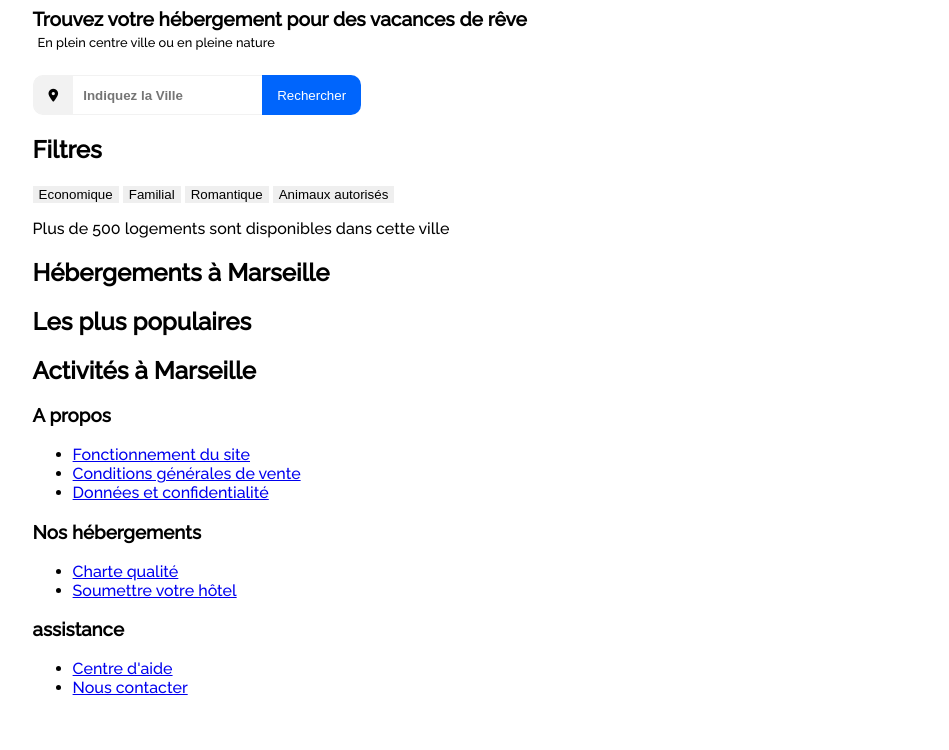
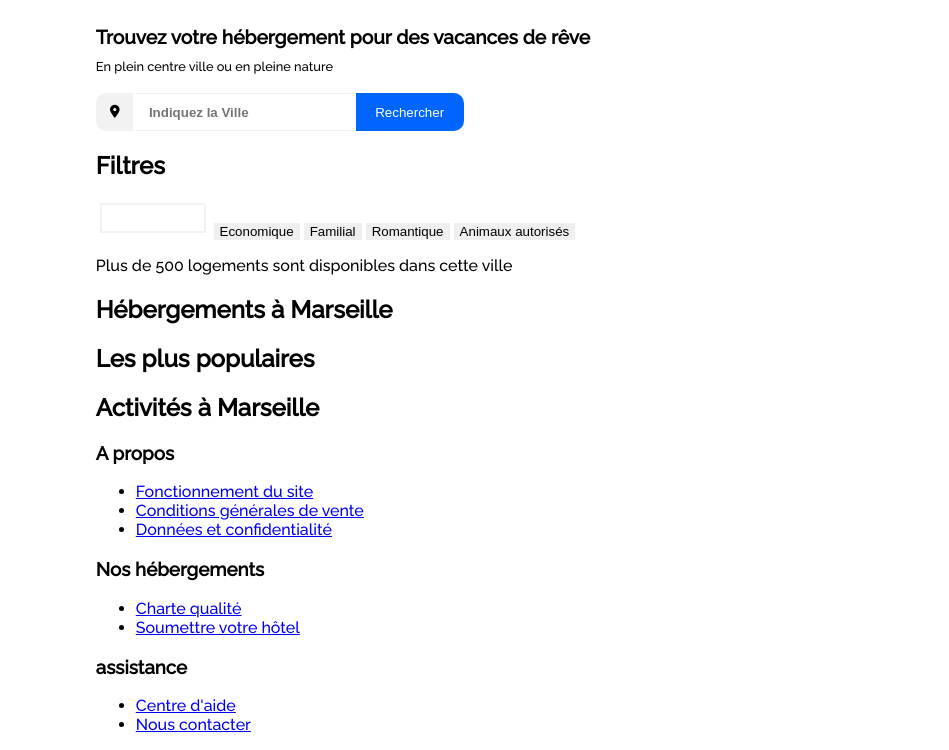
Before and after one commit to JeyDot-dev/JohanJorge_2_31102020, a plain HTML site: page index.html in a window 1280 px wide. Shown: the part 89-839 px from the top of the page, without its empty margins (165-1114 px from the left). Before the commit the page ends 802 px from the top, so only its background shows below. Drawn offline with Linux system fonts and the light colour scheme.

Commit message:
Réparation lien du logo, header refait pour pour supporter le zoom. Addition d'éléments de réponse sur la barre de recherche et bouton.

```diff
--- a/index.html
+++ b/index.html
@@ -13,7 +13,7 @@
         <div id="blocPage">
             <header>
                 <div id="logo">
-                    <a href="main.html"><img src="logo/Reservia.svg" alt="logo Reservia"></a>
+                    <a href="index.html"><img src="logo/Reservia.svg" alt="logo Reservia"></a>
                 </div>
 
                 <nav id="menuPrincipal">
@@ -37,6 +37,7 @@
 
             <div id="filtres">
                 <h2>Filtres</h2>
+                <input class="switch" type="checkbox" />
                 <button>Economique</button>
                 <button>Familial</button>
                 <button>Romantique</button>
--- a/style.css
+++ b/style.css
@@ -1,11 +1,8 @@
 body{
     font-family: "Raleway", sans-serif;
 }
-input, button{
-    border: none;
-}
 #blocPage{
-    width: 70%;
+    width: 60%;
     margin: auto;
 }
 header{
@@ -17,60 +14,107 @@ header{
 #logo{
     margin-top: 20px;
 }
+/* menu de navigation */
+#menuPrincipal{
+    display: flex;
+    justify-content: space-between;
+    align-items: center;
+}
 header nav a{
     text-decoration: none;
     color: #0065FC;
     margin: 0;
+    margin-left: 20px;
     padding-top: 20px;
 }
 header nav a:hover{
     border-top: 2px solid #0065FC;
 }
+/* Slogan */
 #titre{
     display: flex;
     flex-direction: column;
 }
 h1{
     padding: 0;
-    margin: 20px 0 0 0;
+    margin: 2em 0 0 0;
     font-size: 1.2em;
 }
 h1 + p{
     font-size: 0.8em;
+    margin: 0;
     padding: 0;
-    margin: 5px;
+    margin-top: 0.8em;
 
 }
-#menuPrincipal{
-    width: 30%;
+/* Champ de recherche et bouton */
+input, button{
+    border: none;
+}
+
+#recherche{
+    margin-top: 1.2em;
+    height: 2.4em;
+    width: 23em;
     display: flex;
-    justify-content: space-between;
-    align-items: center;
-}
-#recherche{
-    margin-top: 20px;
-    height: 40px;
-    display: flex;
-
 }
 #recherche input{
     font-weight: bold;
     border-top: 1px solid #F2F2F2;
     border-bottom: 1px solid #F2F2F2;
-    padding: 10px 0 10px 10px;
+    flex: 17;
+    padding-left: 1.2em;
+}
+#recherche input:focus{
+    outline: none;
+    border-top: 2px solid #DEEBFF;
+    border-bottom: 2px solid #DEEBFF;
+}
+#recherche input:focus::before{
+    background-color: #DEEBFF;
 }
 #recherche label{
+    cursor: pointer;
     border-top: 1px solid #F2F2F2;
     border-bottom: 1px solid #F2F2F2;
     border-left: 1px solid #F2F2F2;
-    padding: 12px 15px 10px 15px;
     border-radius: 10px 0 0 10px;
     background-color: #F2F2F2;
     font-size: 0.8em;
+    flex: 3;
+    display: flex;
+}
+.fa-map-marker-alt{
+    margin: auto;
 }
 #recherche button{
+    cursor: pointer;
     color: white;
-    padding: 0 15px;
     border-radius: 0 10px 10px 0;
     background-color: #0065FC;
+    flex: 8;
 }
+#recherche button:focus{
+    outline: none;
+}
+#recherche button:active{
+    color:#DEEBFF;
+}
+/* Sliders filtres */
+.switch{
+    appearance: none;
+    height: 30px;
+    width: 8em;
+    border: 2px solid #F2F2F2;
+
+}
+.switch:checked{
+
+
+}
+.switch{
+
+}
+.switch{
+
+}
```
